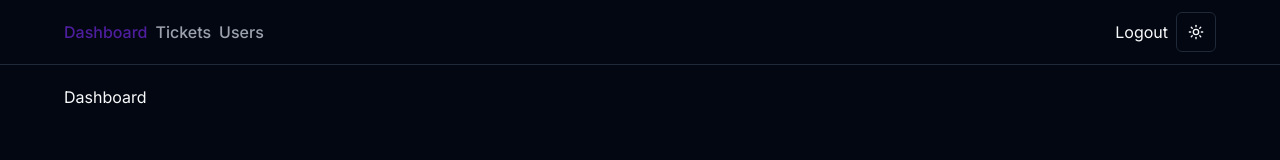
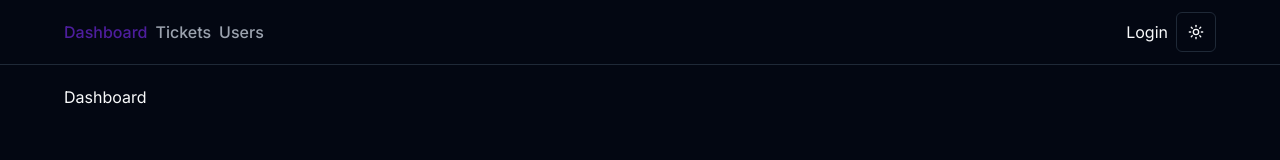
Before and after one commit to tanjanobel/ticketing-app, a Next.js app: page / in a window 1280 px wide. Shown: the top 160 px of the page. Built offline with nearby package versions, Linux system fonts and the light colour scheme; no server answers.

Commit message:
Add navigation login

```diff
--- a/components/MainNav.tsx
+++ b/components/MainNav.tsx
@@ -1,15 +1,23 @@
 import Link from 'next/link';
 import ToggleMode from "@/components/ToggleMode";
 import MainNavLinks from "@/components/MainNavLinks";
+import { getServerSession } from "next-auth";
+import options from "@/app/api/auth/[...nextauth]/options";
 
-const MainNav = () => {
+const MainNav = async () => {
+    const session = await getServerSession(options);
+
     return (
         <div className="flex justify-between">
             <div className="flex items-center gap-2">
                 <MainNavLinks />
             </div>
             <div className="flex items-center gap-2">
-                <Link href="/">Logout</Link>
+                {session ? (
+                    <Link href="/api/auth/signout?callbackUrl=/">Logout</Link>
+                ) : (
+                    <Link href="/api/auth/signin">Login</Link>
+                )}
                 <ToggleMode />
             </div>
         </div>
```
